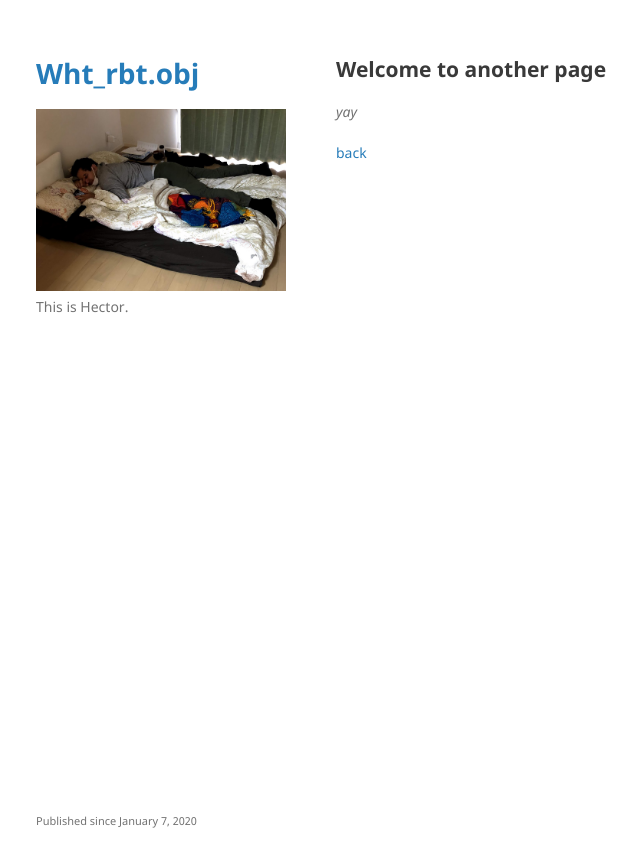
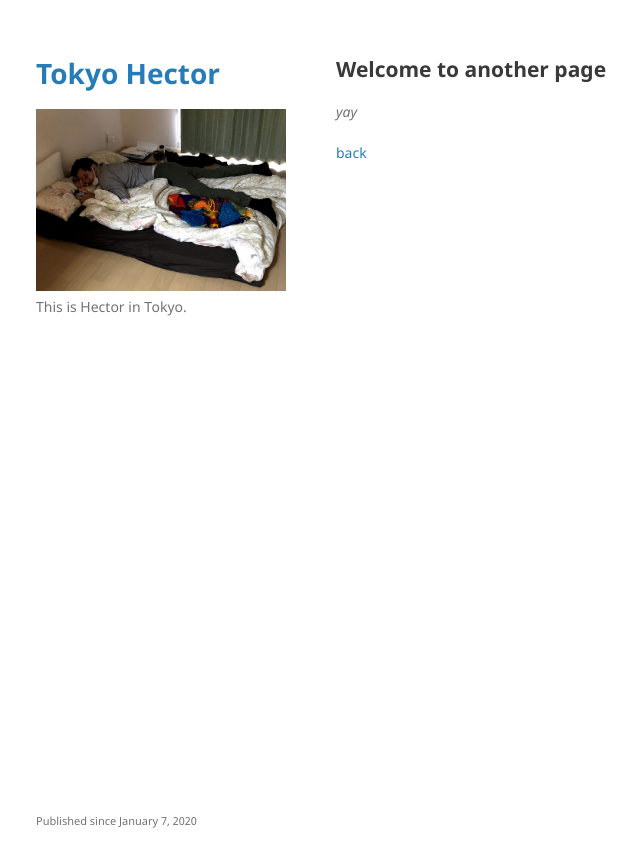
Before and after one commit to tokyohector/tokyohector.github.io, a Jekyll site: the page built from another-page.md, in a window 1280 px wide. Shown: the top 867 px of the page, without its empty margins (104-744 px from the left). Built offline with Jekyll 4.4.1, drawn with Linux system fonts in a browser that asks for light colours; our own code applies the rules of GitHub Pages for plain Markdown files.

Commit message:
Update _config.yml

```diff
--- a/_config.yml
+++ b/_config.yml
@@ -1,6 +1,6 @@
-title: Wht_rbt.obj
+title: Tokyo Hector
 logo: /assets/img/logo.jpg
-description: This is Hector.
+description: This is Hector in Tokyo.
 show_downloads: true
 google_analytics:
 theme: jekyll-theme-minimal
```
